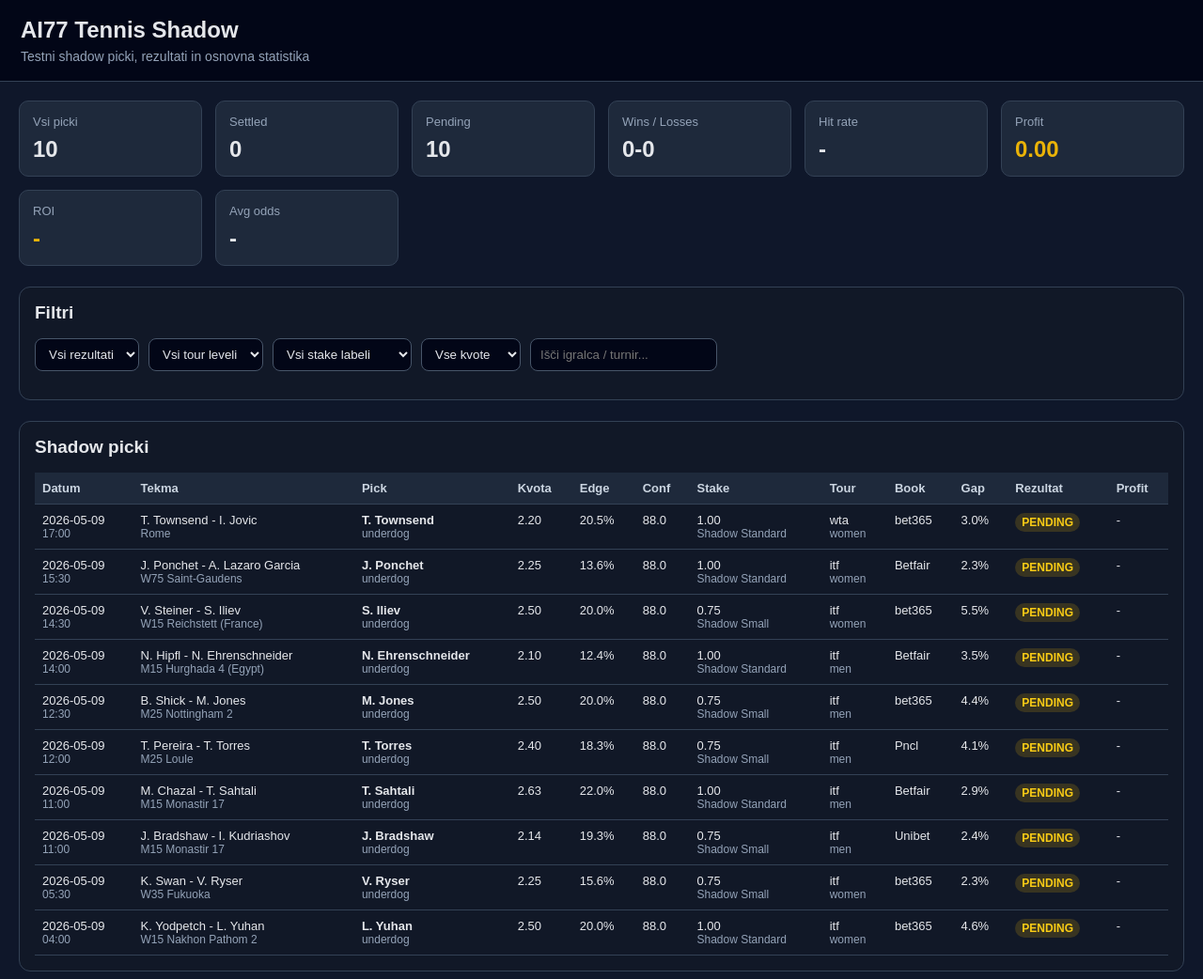
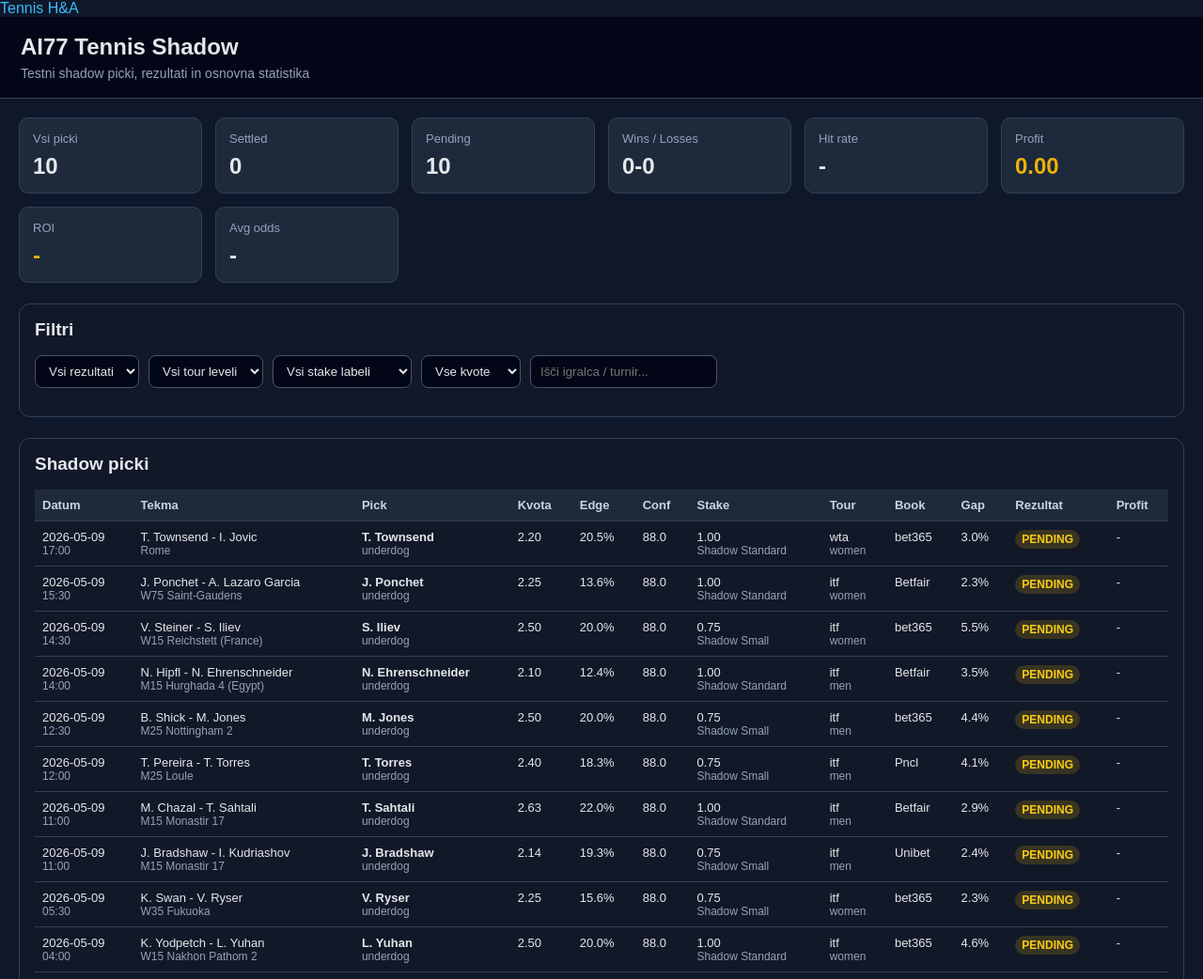
Before and after one commit to jakobm121/Ai, a plain HTML site: page shadow.html in a window 1280 px wide. Shown: the top 1042 px of the page at 94% size. Drawn offline with Linux system fonts and the light colour scheme.

Commit message:
Update shadow.html

```diff
--- a/shadow.html
+++ b/shadow.html
@@ -1,5 +1,7 @@
 <!DOCTYPE html>
 <html lang="sl">
+
+  <a href="web/tennis.html">Tennis H&A</a>
 <head>
   <meta charset="UTF-8" />
   <meta name="viewport" content="width=device-width, initial-scale=1.0" />
```
